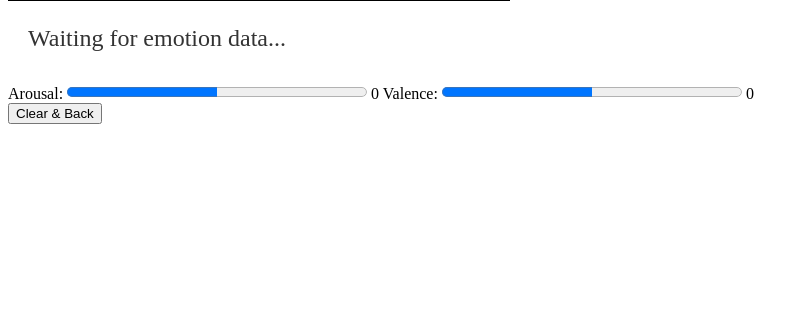
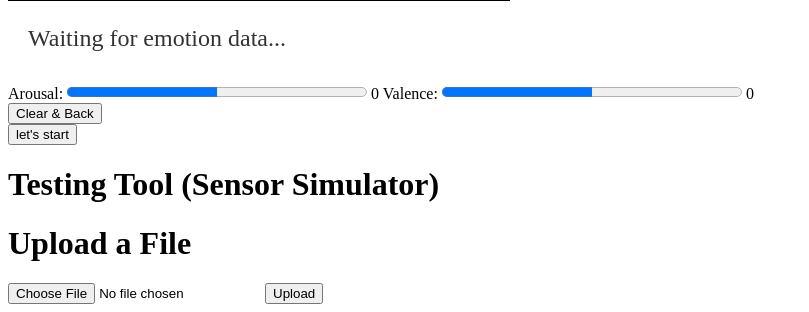
Before and after one commit to Zhu-Lifeng/Real-time-MER.Music-Visualizer, a Python web app: template Back_Stage/templates/C_index.html in a window 1280 px wide. Shown: the part 509-821 px from the top of the page, without its empty margins (0-809 px from the left). Before the commit the page ends 633 px from the top, so only its background shows below. Run offline with Jinja, Linux system fonts and the light colour scheme; the template is opened without the code that fills it, so the values that code supplies are empty.

Commit message:
Update C_index.html

```diff
--- a/Back_Stage/templates/C_index.html
+++ b/Back_Stage/templates/C_index.html
@@ -90,5 +90,22 @@ document.addEventListener("DOMContentLoaded", function() {
     <form action="/stop" method="post">
         <button type="submit">Clear & Back</button>
     </form>
+    <form action="/start" method="post">
+            <button type="submit">let's start</button>
+        </form>
+    <h1>Testing Tool (Sensor Simulator)</h1>
+    <h1>Upload a File</h1>
+    <form action="/upload" method="post" enctype="multipart/form-data">
+        <input type="file" name="file">
+        <input type="submit" value="Upload">
+    </form>
+{% with messages = get_flashed_messages() %}
+            {% if messages %}
+                {% for message in messages %}
+                    <div class="flash-message">{{ message }}</div>
+                {% endfor %}
+            {% endif %}
+        {% endwith %}
+
 </body>
 </html>
```
